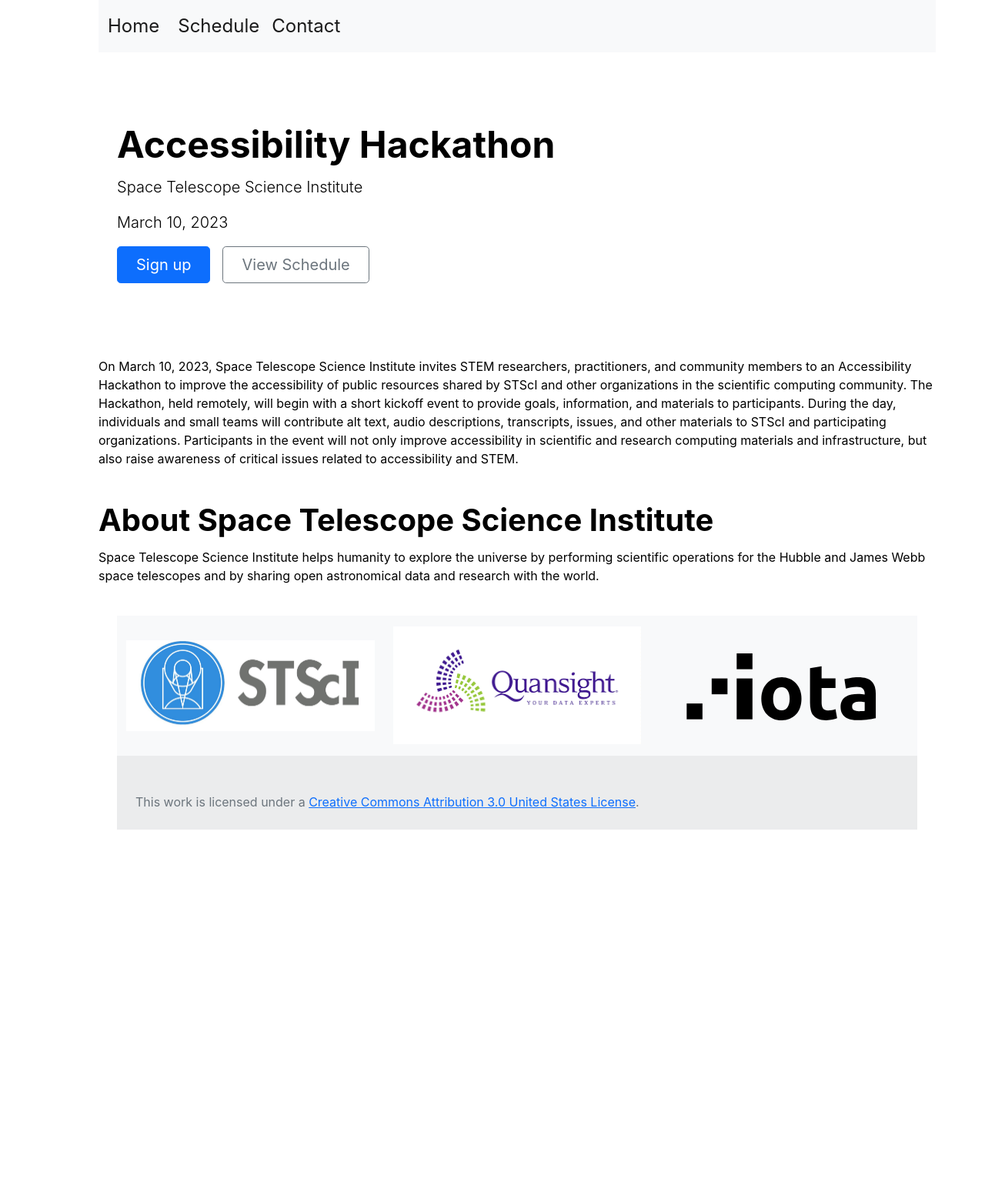
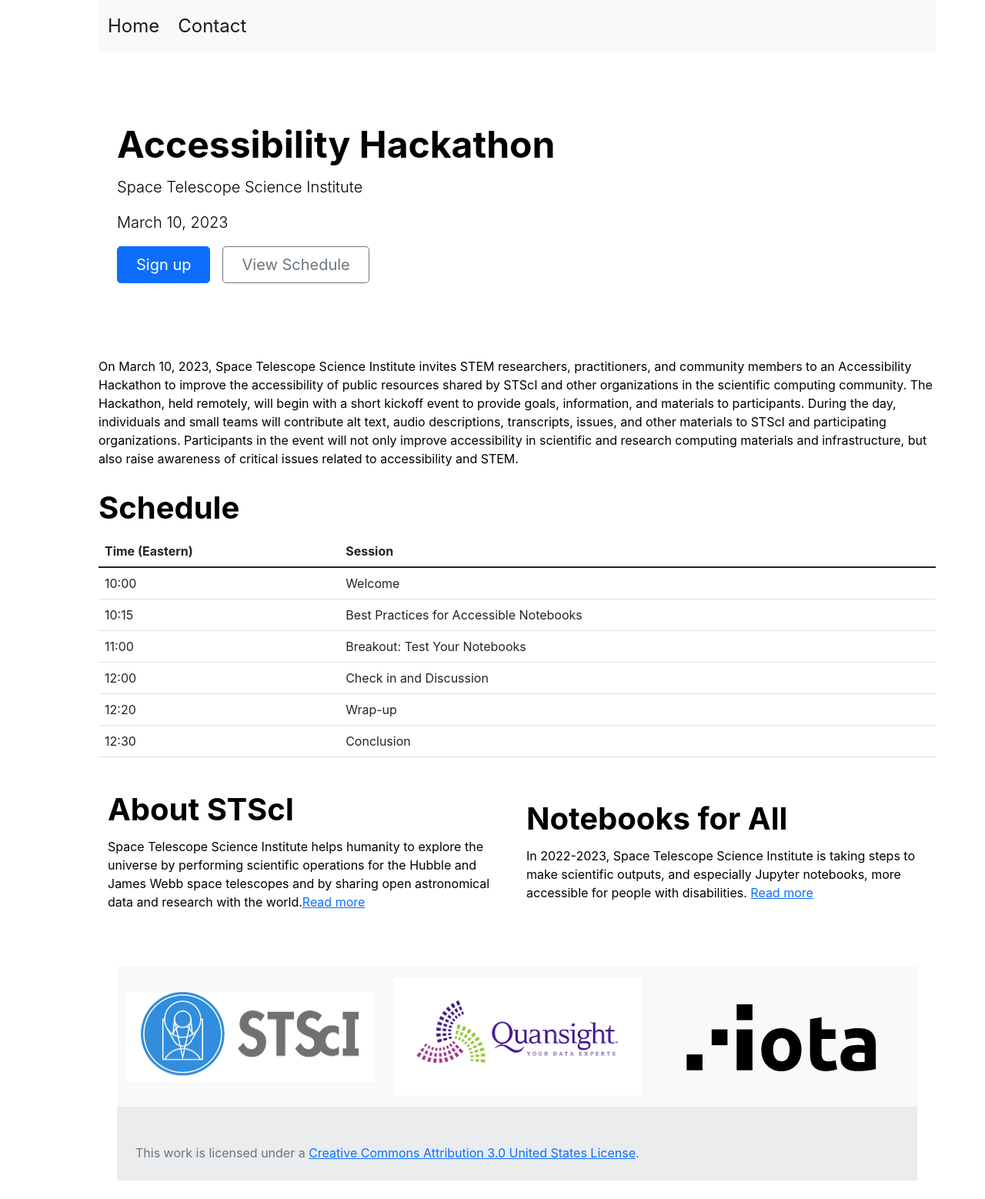
Before and after one commit to Iota-School/nonvisual_data_science_workshops, a Jekyll site: the page built from index.html, in a window 1280 px wide. Shown: the whole page at 77% size. Built offline with Jekyll 4.4.1, drawn with Linux system fonts in a browser that asks for light colours; before the commit the page ends 1102 px from its top, so only the background shows below that.

Commit message:
Moved everyting to one page

```diff
--- a/_data/nav.yml
+++ b/_data/nav.yml
@@ -1,7 +1,5 @@
 docs_list_title: Site Navigation
 pages:
-- title: Schedule
-  url: schedule
 
 - title: Contact
   url: contact
--- a/_sass/main.scss
+++ b/_sass/main.scss
@@ -30,3 +30,8 @@
     height: 15rem;
     object-fit: cover;
 }
+
+
+.sections section {
+    margin-bottom: 2em;
+}
--- a/index.html
+++ b/index.html
@@ -3,7 +3,9 @@
 title: "Home"
 ---
 
-<section>
+<div class="sections">
+
+<section style="margin-bottom:0">
 
   <div class="container col-xxl-12 px-4 py-5">
     <div class="row flex-lg-row-reverse align-items-center g-5 py-5">
@@ -17,22 +19,83 @@
         <p class="lead">March 10, 2023</p>
         <div class="d-grid gap-2 d-md-flex justify-content-md-start">
           <a href="https://docs.google.com/forms/d/e/1FAIpQLSeMMkmeo9KTJor5i5XGhYZzn5GnrmYJ8TEw5Oq1aFK_3hdAxg/viewform?usp=sf_link"><button type="button" class="btn btn-primary btn-lg px-4 me-md-2">Sign up</button></a>
-          <a href="schedule.html"><button type="button" class="btn btn-outline-secondary btn-lg px-4">View Schedule</button></a>
+          <a href="#schedule"><button type="button" class="btn btn-outline-secondary btn-lg px-4">View Schedule</button></a>
         </div>
       </div>
     </div>
   </div>
 </section>
 
-<section>
+<section id="description">
   On March 10, 2023, Space Telescope Science Institute invites STEM researchers, practitioners, and community members to an Accessibility Hackathon to improve the accessibility of public resources shared by STScI and other organizations in the scientific computing community. The Hackathon, held remotely, will begin with a short kickoff event to provide goals, information, and materials to participants. During the day, individuals and small teams will contribute alt text, audio descriptions, transcripts, issues, and other materials to STScI and participating organizations. Participants in the event will not only improve accessibility in scientific and research computing materials and infrastructure, but also raise awareness of critical issues related to accessibility and STEM.</span>
 </section>
 
+<section id="schedule">
+
+  <h2 class="display-6 fw-bold lh-1 mb-3">Schedule</h2>
+
+<table class="table">
+
+  <thead>
+    <tr>
+      <th scope="col">Time (Eastern)</th>
+      <th scope="col">Session</th>
+    </tr>
+  </thead>
+  <tbody>
+    <tr>
+      <td>10:00</td>
+      <td>Welcome</td>
+    </tr>
+    <tr>
+      <td>10:15</td>
+      <td>Best Practices for Accessible Notebooks</td>
+    </tr>
+    <tr>
+      <td>11:00</td>
+      <td>Breakout: Test Your Notebooks</td>
+    </tr>
+    <tr>
+      <td>12:00</td>
+      <td>Check in and Discussion</td>
+    </tr>
+    <tr>
+      <td>12:20</td>
+      <td>Wrap-up</td>
+    </tr>
+    <tr>
+      <td>12:30</td>
+      <td>Conclusion</td>
+    </tr>
+  </tbody>
+</table>
+
+
+  </section>
+
+
+
 <section style="margin-top:3em">
 
-        <h2 class="display-6 fw-bold lh-1 mb-3">About Space Telescope Science Institute</h1>
+  <div class="container">
+    <div class="row align-items-center">
+    <div class="col-md-6">
+      <h2 class="display-6 fw-bold lh-1 mb-3">About STScI</h2>
   <p>
-Space Telescope Science Institute helps humanity to explore the universe by performing scientific operations for the Hubble and James Webb space telescopes and by sharing open astronomical data and research with the world.
-                </p>
+    Space Telescope Science Institute helps humanity to explore the universe by performing scientific operations for the Hubble and James Webb space telescopes and by sharing open astronomical data and research with the world.<a href="https://www.stsci.edu/
+">Read more</a></p>
+  </p>
+    </div>
+    <div class="col-md-6">
+      <h2 class="display-6 fw-bold lh-1 mb-3">Notebooks for All</h2>
+      <p>
+	In 2022-2023, Space Telescope Science Institute is taking steps to make scientific outputs, and especially Jupyter notebooks, more accessible for people with disabilities. <a href="https://github.com/Iota-School/notebooks-for-all">Read more</a>
+	</p>
+
+
+    </div>
+    </div>
+
 
   </section>
+</div>
```
Also changed, not shown: schedule.md (deleted, +0 -40 lines).
